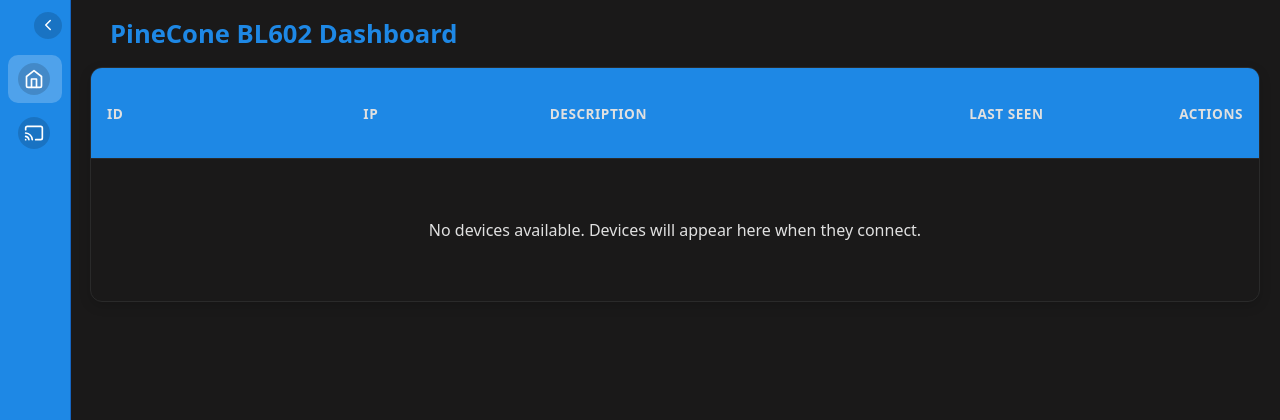
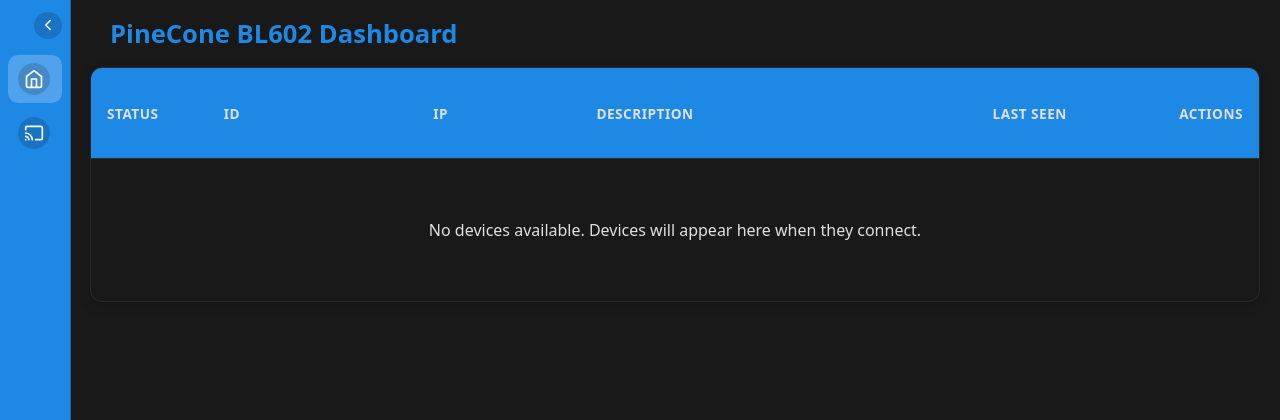
Before and after one commit to PasterLak/PineCone-Management-Dashboard, a Flask app: page / in a window 1280 px wide. Shown: the top 420 px of the page. Run offline with Flask 3, Linux system fonts and the light colour scheme.

Commit message:
Add status badge, removed blink animation

```diff
--- a/Dashboard_Pi/static/css/dashboard.css
+++ b/Dashboard_Pi/static/css/dashboard.css
@@ -49,10 +49,11 @@ tbody tr:hover {
   background: var(--row-alt-hover);
 }
 
-th.col-id      { width: 22%; }
-th.col-ip      { width: 16%; }
-th.col-desc    { width: 36%; }
-th.col-seen    { width: 18%; }
+th.col-status  { width: 10%; }
+th.col-id      { width: 18%; }
+th.col-ip      { width: 14%; }
+th.col-desc    { width: 34%; }
+th.col-seen    { width: 16%; }
 th.col-actions { width: 8%; text-align: center; }
 
 .actions-cell {
--- a/Dashboard_Pi/static/js/table/device-config.js
+++ b/Dashboard_Pi/static/js/table/device-config.js
@@ -5,20 +5,21 @@
 class DeviceConfig {
   // Column Definitions
   static COLUMNS = {
-    ID: 0,
-    IP: 1,
-    DESCRIPTION: 2,
-    LAST_SEEN: 3,
-    ACTIONS: 4
+    STATUS: 0,
+    ID: 1,
+    IP: 2,
+    DESCRIPTION: 3,
+    LAST_SEEN: 4,
+    ACTIONS: 5
   };
 
   // CSS Classes
   static CSS_CLASSES = {
-    FLASH: 'flash',
-    OFFLINE: 'offline',
     BLINK_ACTIVE: 'blink-active',
     PIN_DETAILS_ROW: 'pin-details-row',
-    ACTIVE: 'active'
+    ACTIVE: 'active',
+    STATUS_ONLINE: 'device-status--online',
+    STATUS_OFFLINE: 'device-status--offline'
   };
 
   // Button Selectors
--- a/Dashboard_Pi/static/js/table/device-renderer.js
+++ b/Dashboard_Pi/static/js/table/device-renderer.js
@@ -46,6 +46,8 @@ class DeviceRenderer {
 
   // In-Place Update (without full re-render)
   updateInPlace(newDevices, changedIds) {
+    const offlineThreshold = this.settings.get('offlineThreshold');
+
     changedIds.forEach(deviceId => {
       const row = this.dom.getRow(deviceId);
       if (!row) return;
@@ -53,7 +55,7 @@ class DeviceRenderer {
       const deviceData = newDevices[deviceId];
 
       // Update row data
-      this.rowRenderer.updateRowInPlace(row, deviceData);
+      this.rowRenderer.updateRowInPlace(row, deviceData, offlineThreshold);
 
       // Update pin details if expanded
       this.pinManager.updateExpandedPins(deviceId, deviceData.pins || {});
@@ -66,7 +68,6 @@ class DeviceRenderer {
   updateOfflineStatus() {
     if (!this.dom.isAvailable()) return;
 
-    const now = Date.now();
     const threshold = this.settings.get('offlineThreshold');
     const rows = this.dom.getAllRows();
 
@@ -75,7 +76,12 @@ class DeviceRenderer {
       if (!device) return;
 
       const isOffline = this.dataService.isOffline(device, threshold);
-      this.rowRenderer.updateOfflineStatus(row, isOffline);
+
+      // Update status badge
+      const statusCell = row.querySelector('.status-cell');
+      if (statusCell) {
+        this.rowRenderer.updateStatusBadge(statusCell, isOffline);
+      }
     });
   }
 }
--- a/Dashboard_Pi/static/js/table/device-row-renderer.js
+++ b/Dashboard_Pi/static/js/table/device-row-renderer.js
@@ -11,7 +11,18 @@ class DeviceRowRenderer {
   createRow(rowData, offlineThreshold) {
     const tr = document.createElement('tr');
     tr.dataset.id = rowData.id;
+
+    const isOffline = this.dataService.isOffline(rowData, offlineThreshold);
+    const statusClass = isOffline ? 'device-status--offline' : 'device-status--online';
+    const statusText = isOffline ? 'Offline' : 'Online ';
+
     tr.innerHTML = `
+      <td class="status-cell">
+        <div class="device-status ${statusClass}">
+          <span class="device-status-dot"></span>
+          <span>${statusText}</span>
+        </div>
+      </td>
       <td>${rowData.id}</td>
       <td>${rowData.ip}</td>
       <td class="desc-cell" data-id="${rowData.id}">
@@ -34,20 +45,6 @@ class DeviceRowRenderer {
       </td>
     `;
 
-    // Flash animation for new/updated devices
-    const prevDevice = this.dataService.getDevice(rowData.id);
-    if (!prevDevice || prevDevice.last_seen !== rowData.last_seen) {
-      tr.classList.add(DeviceConfig.CSS_CLASSES.FLASH);
-      tr.addEventListener('animationend', () => {
-        tr.classList.remove(DeviceConfig.CSS_CLASSES.FLASH);
-      }, { once: true });
-    }
-
-    // Mark offline
-    if (this.dataService.isOffline(rowData, offlineThreshold)) {
-      tr.classList.add(DeviceConfig.CSS_CLASSES.OFFLINE);
-    }
-
     return tr;
   }
 
@@ -55,7 +52,7 @@ class DeviceRowRenderer {
   createEmptyRow() {
     const tr = document.createElement('tr');
     const td = document.createElement('td');
-    td.colSpan = 5;
+    td.colSpan = 6;
     td.style.textAlign = 'center';
     td.style.padding = '40px';
     td.style.color = 'var(--text)';
@@ -65,8 +62,14 @@ class DeviceRowRenderer {
   }
 
   // Updates row data in-place
-  updateRowInPlace(row, deviceData) {
+  updateRowInPlace(row, deviceData, offlineThreshold) {
     const cells = row.querySelectorAll('td');
+
+    // Update Status Badge (column 0)
+    if (cells[DeviceConfig.COLUMNS.STATUS]) {
+      const isOffline = this.dataService.isOffline(deviceData, offlineThreshold);
+      this.updateStatusBadge(cells[DeviceConfig.COLUMNS.STATUS], isOffline);
+    }
 
     // Update IP
     if (cells[DeviceConfig.COLUMNS.IP]) {
@@ -81,21 +84,30 @@ class DeviceRowRenderer {
       }
     }
 
-    // Update Last Seen with Flash Animation
+    // Update Last Seen
     if (cells[DeviceConfig.COLUMNS.LAST_SEEN] &&
         cells[DeviceConfig.COLUMNS.LAST_SEEN].textContent !== deviceData.last_seen) {
       cells[DeviceConfig.COLUMNS.LAST_SEEN].textContent = deviceData.last_seen;
-
-      row.classList.remove(DeviceConfig.CSS_CLASSES.FLASH);
-      void row.offsetWidth; // Force reflow to restart animation
-      row.classList.add(DeviceConfig.CSS_CLASSES.FLASH);
-      row.addEventListener('animationend', () => {
-        row.classList.remove(DeviceConfig.CSS_CLASSES.FLASH);
-      }, { once: true });
     }
 
     // Update Blink Button
     this.updateBlinkButton(row, deviceData.blink);
+  }
+
+  // Updates status badge
+  updateStatusBadge(statusCell, isOffline) {
+    const statusDiv = statusCell.querySelector('.device-status');
+    if (!statusDiv) return;
+
+    const statusText = statusDiv.querySelector('span:last-child');
+
+    if (isOffline) {
+      statusDiv.className = 'device-status device-status--offline';
+      if (statusText) statusText.textContent = 'Offline';
+    } else {
+      statusDiv.className = 'device-status device-status--online';
+      if (statusText) statusText.textContent = 'Online ';
+    }
   }
 
   // Updates Blink Button status
@@ -105,9 +117,4 @@ class DeviceRowRenderer {
       blinkBtn.classList.toggle(DeviceConfig.CSS_CLASSES.BLINK_ACTIVE, isBlinking);
     }
   }
-
-  // Updates offline status
-  updateOfflineStatus(row, isOffline) {
-    row.classList.toggle(DeviceConfig.CSS_CLASSES.OFFLINE, isOffline);
-  }
 }
--- a/Dashboard_Pi/templates/device_table.html
+++ b/Dashboard_Pi/templates/device_table.html
@@ -4,6 +4,7 @@
   <table>
     <thead>
       <tr>
+        <th class="col-status">Status</th>
         <th class="col-id">ID</th>
         <th class="col-ip">IP</th>
         <th class="col-desc">Description</th>
@@ -14,6 +15,12 @@
     <tbody id="tbody">
       {% for id, d in devices.items() %}
       <tr data-id="{{ id }}">
+        <td class="status-cell">
+          <div class="device-status device-status--online">
+            <span class="device-status-dot"></span>
+            <span>Online </span>
+          </div>
+        </td>
         <td>{{ id }}</td>
         <td>{{ d.ip }}</td>
         <td data-id="{{ id }}">
```
Also changed, not shown: other parts of Dashboard_Pi/static/css/dashboard.css (+31 -19 lines), Dashboard_Pi/todo.md (deleted, +0 -27 lines), 1 other file.
